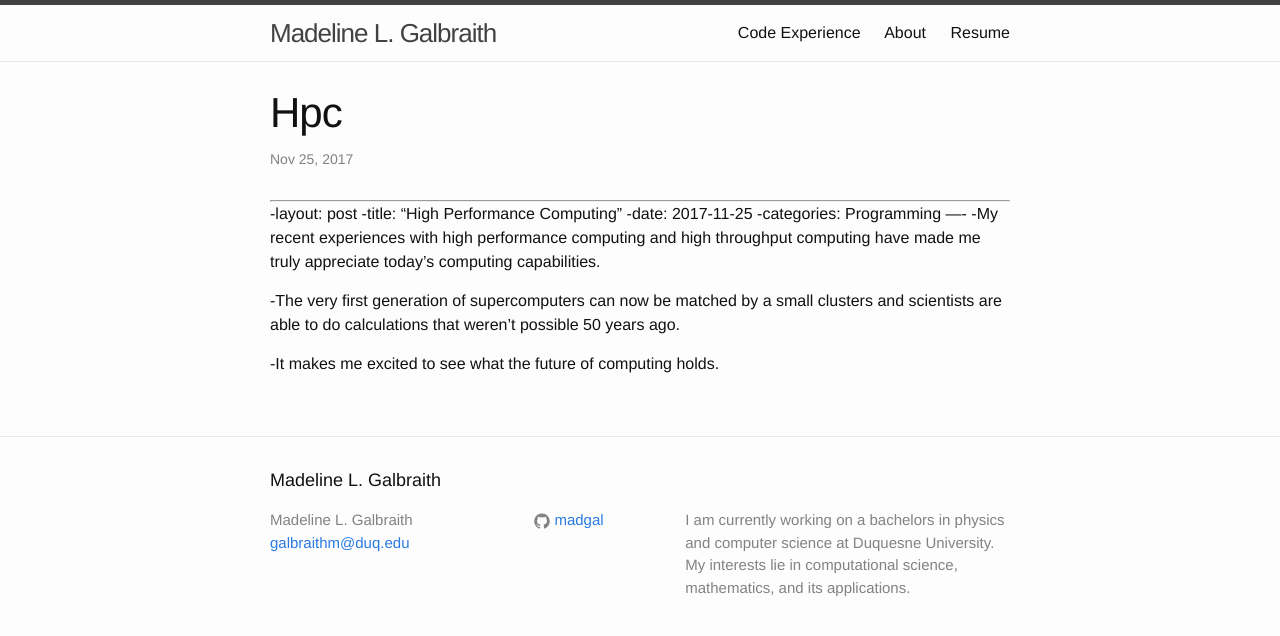
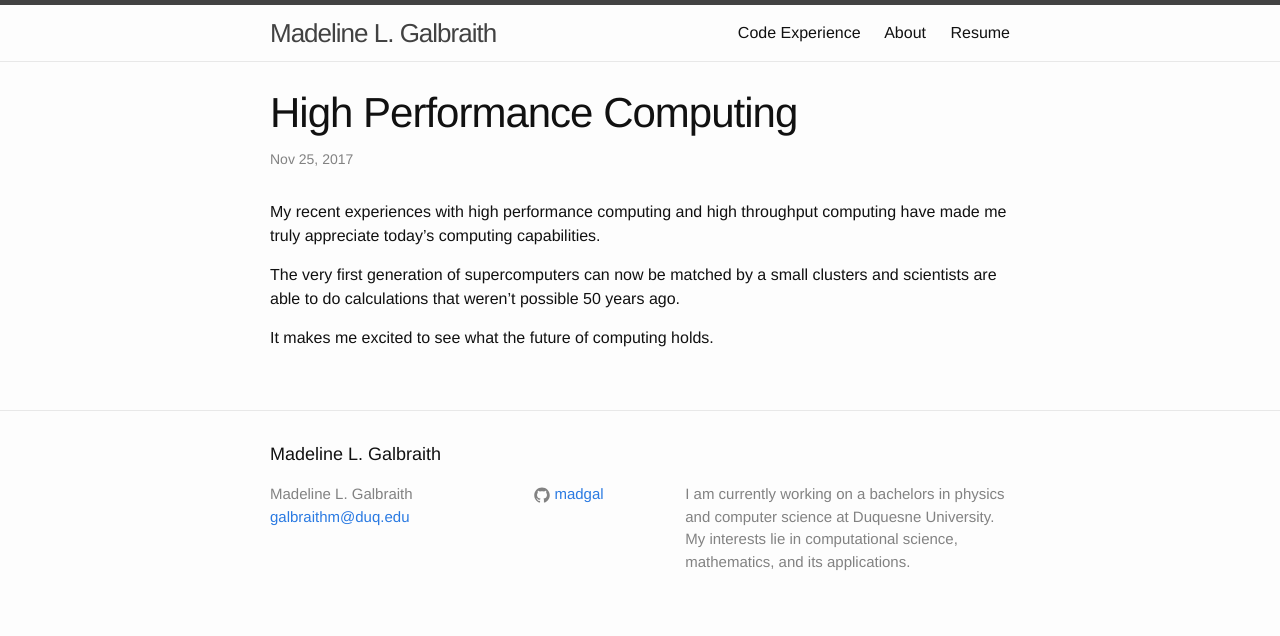
Before and after one commit to madgal/madgal.github.io, a Jekyll site: the page built from _posts/2017-11-25-hpc.md, in a window 1280 px wide. Shown: the top 636 px of the page. Built offline with Jekyll 4.4.1, drawn with Linux system fonts in a browser that asks for light colours; our own code applies the rules of GitHub Pages for plain Markdown files.

Commit message:
Update post

```diff
--- a/_posts/2017-11-25-hpc.md
+++ b/_posts/2017-11-25-hpc.md
@@ -1,11 +1,11 @@
-----
--layout: post
--title:  "High Performance Computing"
--date:   2017-11-25
--categories: Programming
-----
--My recent experiences with high performance computing and high throughput computing have made me truly appreciate today's computing capabilities.
+---
+layout: post
+title:  "High Performance Computing"
+date:   2017-11-25
+categories: Programming
+---
+My recent experiences with high performance computing and high throughput computing have made me truly appreciate today's computing capabilities.
 
--The very first generation of supercomputers can now be matched by a small clusters and scientists are able to do calculations that weren't possible 50 years ago.
+The very first generation of supercomputers can now be matched by a small clusters and scientists are able to do calculations that weren't possible 50 years ago.
 
--It makes me excited to see what the future of computing holds.
+It makes me excited to see what the future of computing holds.
```
